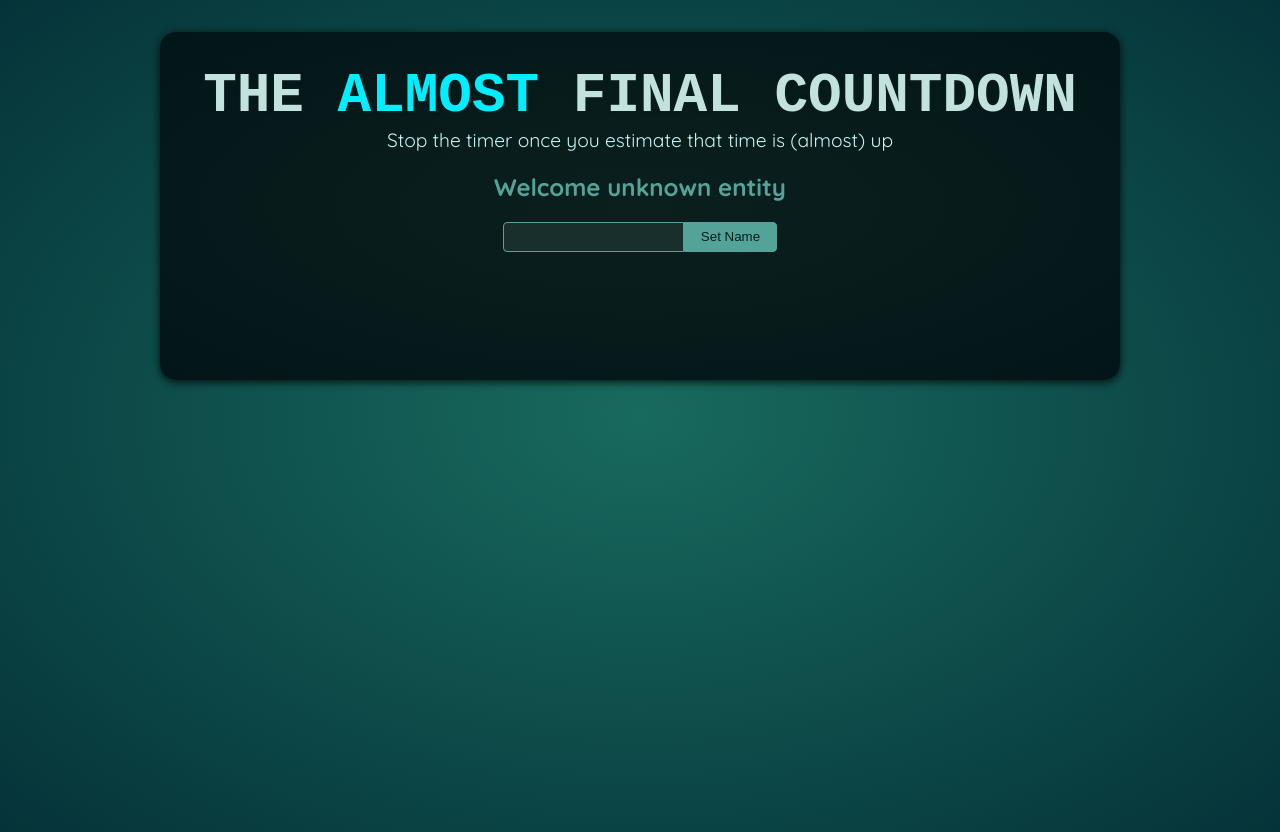
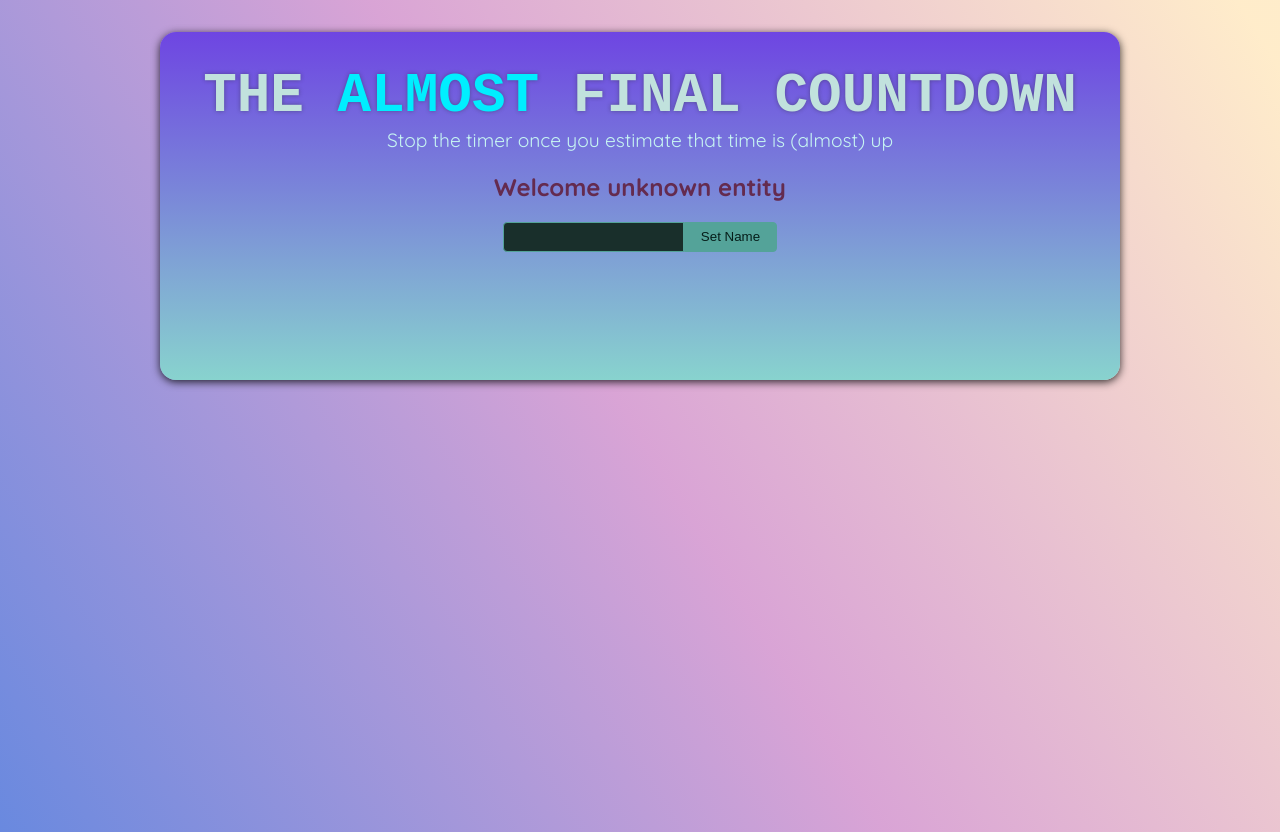
Before and after one commit to rishavConsoleLog21/CountdownClick-Game, a React (Vite) app: page / in a window 1280 px wide. Built offline with nearby package versions, Linux system fonts and the light colour scheme; a web font is replaced by a local one.

Commit message:
Update page title and background gradient

```diff
--- a/index.html
+++ b/index.html
@@ -4,7 +4,7 @@
     <meta charset="UTF-8" />
     <link rel="icon" type="image/svg+xml" href="/vite.svg" />
     <meta name="viewport" content="width=device-width, initial-scale=1.0" />
-    <title>Refs & Portals</title>
+    <title>Countdown Hit</title>
   </head>
   <body>
     <div id="modal"></div>
--- a/src/index.css
+++ b/src/index.css
@@ -1,4 +1,4 @@
-@import url('https://fonts.googleapis.com/css2?family=Quicksand:wght@400;700&family=Handjet:wght@400;700&display=swap');
+@import url("https://fonts.googleapis.com/css2?family=Quicksand:wght@400;700&family=Handjet:wght@400;700&display=swap");
 
 * {
   box-sizing: border-box;
@@ -6,10 +6,15 @@
 
 body {
   margin: 0;
-  font-family: 'Quicksand', sans-serif;
+  font-family: "Quicksand", sans-serif;
   -webkit-font-smoothing: antialiased;
   -moz-osx-font-smoothing: grayscale;
-  background: radial-gradient(#186a5e, #053339);
+  background: linear-gradient(
+    58.2deg,
+    rgba(40, 91, 212, 0.73) -3%,
+    rgba(171, 53, 163, 0.45) 49.3%,
+    rgba(255, 204, 112, 0.37) 97.7%
+  );
   color: #e1eeeb;
   min-height: 100vh;
 }
@@ -18,13 +23,13 @@ body {
   max-width: 60rem;
   margin: 2rem auto;
   padding: 2rem;
-  background: radial-gradient(#0b201d, #021619);
+  background: linear-gradient(to top, #88d3ce 0%, #6e45e2 100%);
   border-radius: 16px;
   box-shadow: 0 2px 8px rgba(0, 0, 0, 0.8);
 }
 
 h1 {
-  font-family: 'Handjet', monospace;
+  font-family: "Handjet", monospace;
   text-align: center;
   text-transform: uppercase;
   color: #c1e2dd;
@@ -50,7 +55,7 @@ header p {
 }
 
 #player h2 {
-  color: #54a399;
+  color: #642b4f;
 }
 
 #player p {
@@ -158,7 +163,7 @@ header p {
 }
 
 .result-modal h2 {
-  font-family: 'Handjet', monospace;
+  font-family: "Handjet", monospace;
   margin: 0 0 0.25rem 0;
   font-size: 3rem;
   text-transform: uppercase;
```
Also changed, not shown: 1 other file (tests, documents, lock files or other folders).
